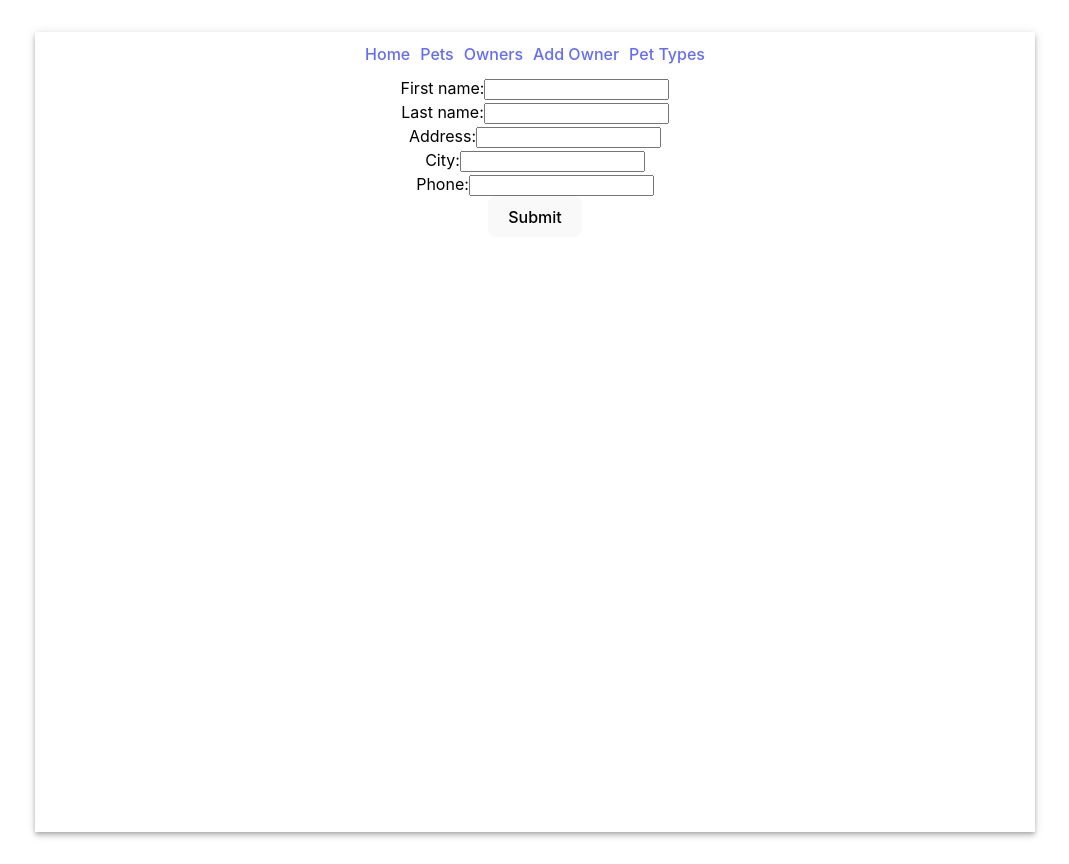
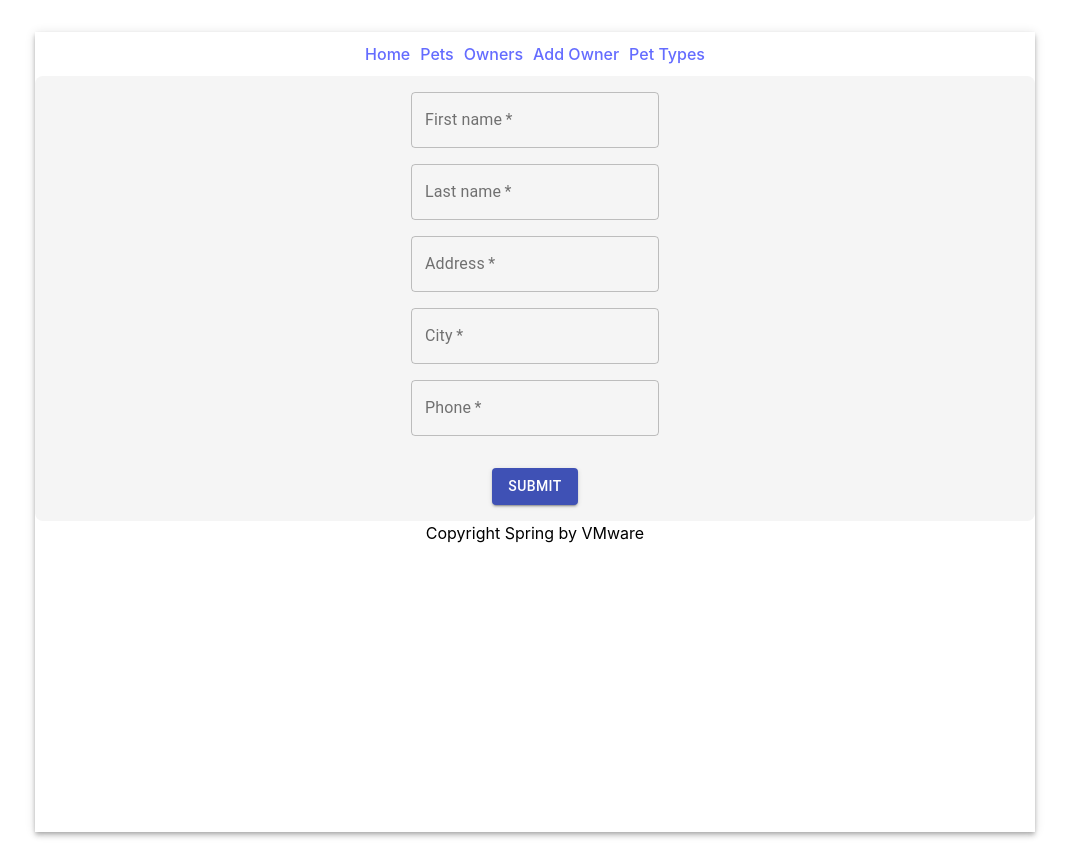
Before and after one commit to michaelisvy/petclinic-react, a React (Vite) app: page /addOwner in a window 1280 px wide. Shown: the whole page, without its empty margins (105-1174 px from the left). Built offline with nearby package versions, Linux system fonts and the light colour scheme.

Commit message:
refactored layout code

```diff
--- a/src/components/App.tsx
+++ b/src/components/App.tsx
@@ -1,7 +1,7 @@
 import '../App.css';
 import { AppBar } from '@material-ui/core';
 import { makeStyles } from '@material-ui/core/styles';
-import Main from './Main';
+import Layout from './Layout';
 
 const useStyles = makeStyles({
   appBar: {
@@ -18,7 +18,7 @@ const App = () => {
   return (
     <div>
       <AppBar position="static" className={classes.appBar}>
-        <Main />
+        <Layout />
       </AppBar>
     </div>
   );
--- /dev/null
+++ b/src/components/Layout.tsx
@@ -0,0 +1,60 @@
+import { BrowserRouter as Router, Routes, Route, Link } from 'react-router-dom';
+import Pets from './PetList';
+import PetTypes from './PetTypeList';
+import Owners from './OwnerList';
+import OwnerForm from './OwnerForm'
+
+
+
+function Layout() {
+  return (
+    <Router>
+      <Menu />
+      <Routes>
+        <Route path="/" element={<HomePage />} />
+        <Route path="/pets" element={<Pets />} />
+        <Route path="/owners" element={<Owners />} />
+        <Route path="/petTypes" element={<PetTypes />} />
+        <Route path="/addOwner" element={<OwnerForm />} />
+      </Routes>
+      <Footer />
+    </Router>
+  );
+}
+
+function HomePage() {
+  return (
+    <div>
+      <div>Welcome to the Home Page</div>
+      <img src="/pets.png" alt="Pets" />
+    </div>
+  );
+}
+
+function Menu() {
+  return (
+    <nav style={{ margin: 10 }}>
+        <Link to="/" style={{ padding: 5 }}>
+          Home
+        </Link>
+        <Link to="/pets" style={{ padding: 5 }}>
+          Pets
+        </Link>
+        <Link to="/owners" style={{ padding: 5 }}>
+          Owners
+        </Link>
+        <Link to="/addOwner" style={{ padding: 5 }}>
+          Add Owner
+        </Link>
+        <Link to="/petTypes" style={{ padding: 5 }}>
+          Pet Types
+        </Link>
+      </nav>
+  )
+}
+
+function Footer() {
+  return ( <div>Copyright Spring by VMware</div> )
+}
+
+export default Layout;
--- a/src/components/Main.tsx
+++ /dev/null
@@ -1,47 +0,0 @@
-import { BrowserRouter as Router, Routes, Route, Link } from 'react-router-dom';
-import Pets from './Pets';
-import PetTypes from './PetTypes';
-import Owners from './Owners';
-import OwnerForm from './OwnerForm'
-
-function Home() {
-  return (
-    <div>
-      <div>Welcome to the Main Page</div>
-      <img src="/pets.png" alt="Pets" />
-    </div>
-  );
-}
-
-function Main() {
-  return (
-    <Router>
-      <nav style={{ margin: 10 }}>
-        <Link to="/" style={{ padding: 5 }}>
-          Home
-        </Link>
-        <Link to="/pets" style={{ padding: 5 }}>
-          Pets
-        </Link>
-        <Link to="/owners" style={{ padding: 5 }}>
-          Owners
-        </Link>
-        <Link to="/addOwner" style={{ padding: 5 }}>
-          Add Owner
-        </Link>
-        <Link to="/petTypes" style={{ padding: 5 }}>
-          Pet Types
-        </Link>
-      </nav>
-      <Routes>
-        <Route path="/" element={<Home />} />
-        <Route path="/pets" element={<Pets />} />
-        <Route path="/owners" element={<Owners />} />
-        <Route path="/petTypes" element={<PetTypes />} />
-        <Route path="/addOwner" element={<OwnerForm />} />
-      </Routes>
-    </Router>
-  );
-}
-
-export default Main;
--- a/src/components/OwnerForm.tsx
+++ b/src/components/OwnerForm.tsx
@@ -1,5 +1,24 @@
 import { useState } from 'react';
 import PetService from '../service/PetService';
+import { makeStyles } from '@material-ui/core/styles';
+import TextField from '@material-ui/core/TextField';
+import Button from '@material-ui/core/Button';
+import { Navigate } from 'react-router-dom';
+
+const useStyles = makeStyles((theme) => ({
+  form: {
+    display: 'flex',
+    flexDirection: 'column',
+    alignItems: 'center',
+    gap: theme.spacing(2),
+    padding: theme.spacing(2),
+    backgroundColor: '#f5f5f5',
+    borderRadius: theme.spacing(1),
+  },
+  submitButton: {
+    marginTop: theme.spacing(2),
+  },
+}));
 
 const OwnersForm = () => {
   const [firstName, setFirstName] = useState('');
@@ -7,6 +26,9 @@ const OwnersForm = () => {
   const [address, setAddress] = useState('');
   const [city, setCity] = useState('');
   const [telephone, setTelephone] = useState('');
+  const classes = useStyles();
+
+
 
   const petService = new PetService();
 
@@ -36,6 +58,9 @@ const OwnersForm = () => {
 
       // Handle the response from the REST service
       console.log('Response:', response.data);
+      return (
+        <Navigate to="/owners" replace/>
+      );
     } catch (error) {
       // Handle any errors that occur during the request
       console.error('Error:', error);
@@ -43,53 +68,40 @@ const OwnersForm = () => {
   };
 
   return (
-    <form onSubmit={handleSubmit}>
-      <label>
-        First name:
-        <input
-          type="text"
-          value={firstName}
+    <form onSubmit={handleSubmit} className={classes.form}>
+      <TextField
+        label="First name"
+        variant="outlined"
+        value={firstName} required
         onChange={(event) => setFirstName(event.target.value)}
       />
-      </label>
-      <br />
-      <label>
-        Last name:
-        <input
-          type="text"
-          value={lastName}
+      <TextField
+        label="Last name"
+        variant="outlined"
+        value={lastName} required
         onChange={(event) => setLastName(event.target.value)}
       />
-      </label>
-      <br />
-      <label>
-        Address:
-        <input
-          type="text"
-          value={address}
+      <TextField
+        label="Address"
+        variant="outlined"
+        value={address} required
         onChange={(event) => setAddress(event.target.value)}
       />
-      </label>
-      <br />
-      <label>
-        City:
-        <input
-          type="text"
-          value={city}
+      <TextField
+        label="City"
+        variant="outlined"
+        value={city} required
         onChange={(event) => setCity(event.target.value)}
       />
-      </label>
-      <br />
-      <label>
-        Phone:
-        <input
-          type="telephone"
-          value={telephone}
+      <TextField
+        label="Phone"
+        variant="outlined"
+        value={telephone} required
         onChange={(event) => setTelephone(event.target.value)}
       />
-      </label>
-      <br />
-      <button type="submit">Submit</button>
+      <Button type="submit" variant="contained" color="primary" className={classes.submitButton}>
+        Submit
+      </Button>
     </form>
   );
 };
```
Also changed, not shown: src/components/PetTypeList.tsx (renamed from src/components/PetTypes.tsx, +23 -12 lines), src/components/OwnerList.tsx (renamed from src/components/Owners.tsx), src/components/PetList.tsx (renamed from src/components/Pets.tsx). Lines whose indentation alone changed are shown as unchanged.
